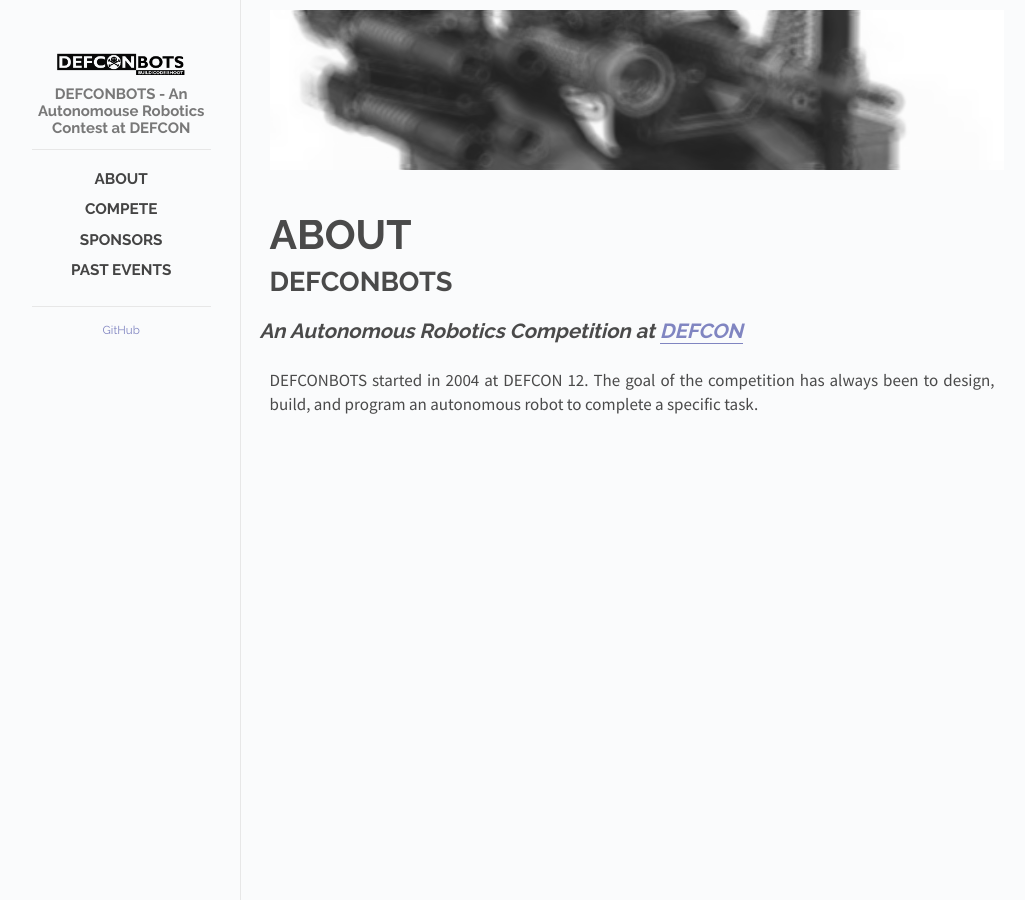
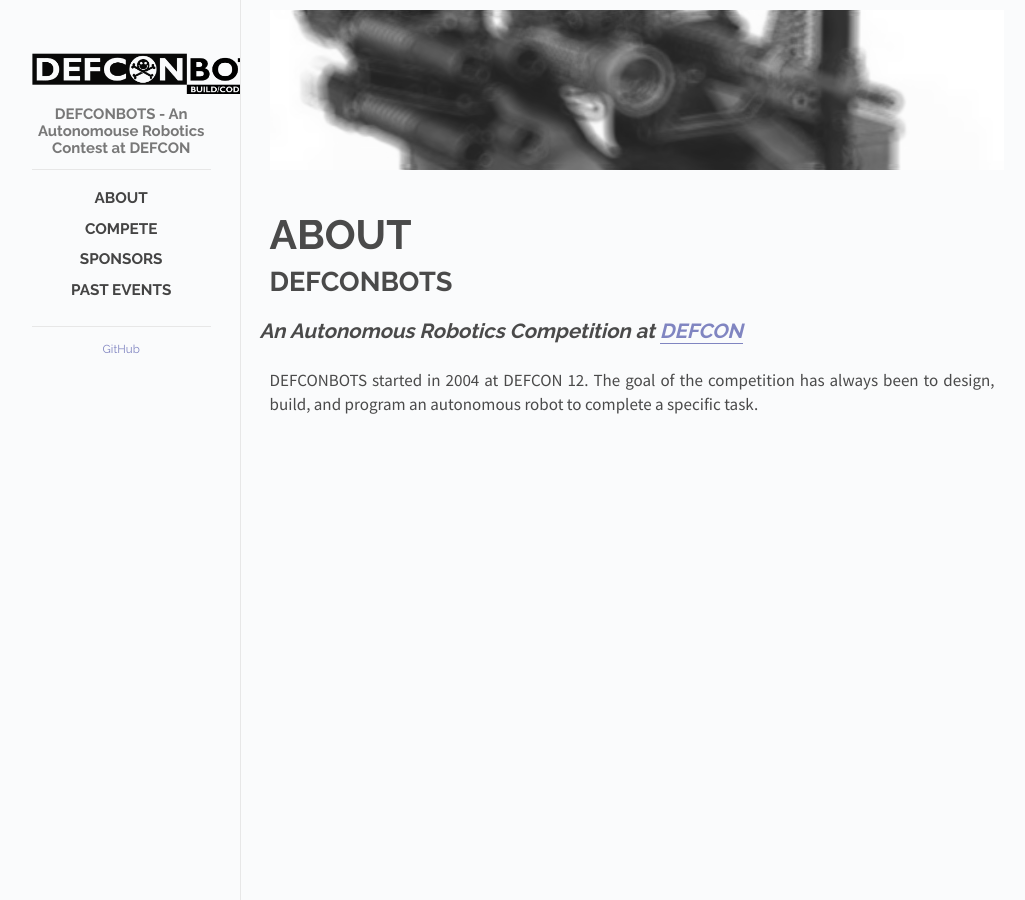
Before and after one commit to Defconbots/defconbots.github.io, a Jekyll site: the page built from index.html, in a window 1280 px wide. Shown: the whole page, without its empty margins (118-1143 px from the left). Built offline with Jekyll 4.4.1, drawn with Linux system fonts in a browser that asks for light colours; Markdown is read by kramdown in place of the engine named in the settings.

Commit message:
Update main.css

```diff
--- a/css/main.css
+++ b/css/main.css
@@ -49,7 +49,7 @@
 /*
 /*****************************************************************************/
 #logo {
-  max-width: 128px;
+  max-width: 250px;
 }
 
 .posts a {
```
